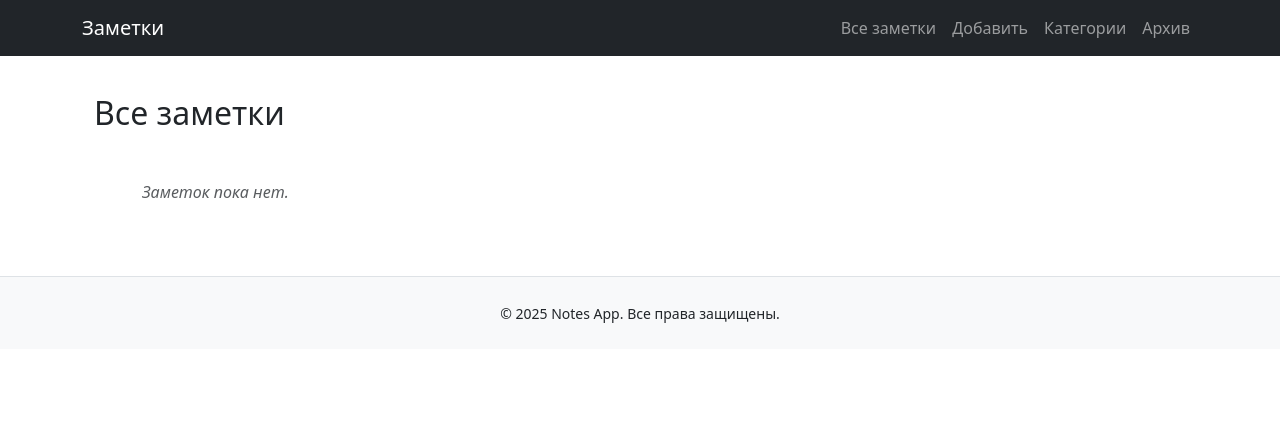
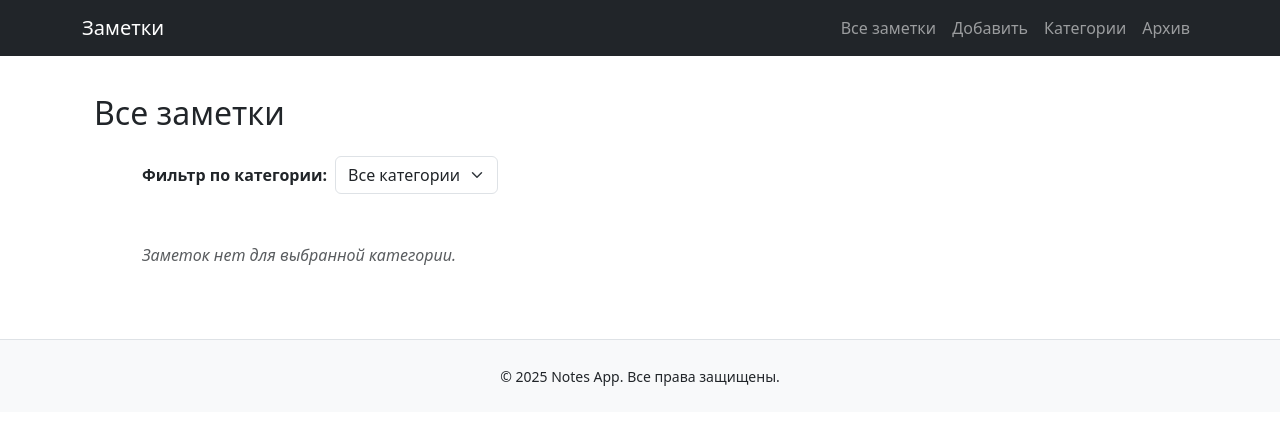
Before and after one commit to alinasheleg/my-note-app, a Next.js app: page /notes in a window 1280 px wide. Shown: the top 424 px of the page. Built offline with nearby package versions, Linux system fonts and the light colour scheme.

Commit message:
feat: реализован фильтр заметок по категориям и показ категории у каждой заметки

```diff
--- a/src/components/NotesList.tsx
+++ b/src/components/NotesList.tsx
@@ -1,29 +1,58 @@
 'use client';
 
+import { useState } from "react";
 import { useNotesStore } from "@/store/useNotesStore";
+import { useCategoriesStore } from "@/store/useCategoriesStore";
 
 export default function NotesList() {
   const notes = useNotesStore((state) => state.notes);
+  const categories = useCategoriesStore((state) => state.categories);
 
-  if (notes.length === 0) {
-    return (
-      <p className="text-start text-muted fst-italic py-4 ps-5">
-        Заметок пока нет.
-      </p>
-    );
-  }
+  const [selectedCategoryId, setSelectedCategoryId] = useState<number | "all">("all");
+
+  const filteredNotes = selectedCategoryId === "all"
+    ? notes
+    : notes.filter((note) => note.categoryId === selectedCategoryId);
 
   return (
+    <div>
+      {/* Фильтр по категориям */}
+      <div className="mb-4 ps-5">
+        <label className="form-label fw-semibold me-2">Фильтр по категории:</label>
+        <select
+          value={selectedCategoryId}
+          onChange={(e) =>
+            setSelectedCategoryId(e.target.value === "all" ? "all" : Number(e.target.value))
+          }
+          className="form-select w-auto d-inline-block"
+        >
+          <option value="all">Все категории</option>
+          {categories.map((cat) => (
+            <option key={cat.id} value={cat.id}>
+              {cat.name}
+            </option>
+          ))}
+        </select>
+      </div>
+
+      {/* Список заметок */}
+      {filteredNotes.length === 0 ? (
+        <p className="text-start text-muted fst-italic py-4 ps-5">
+          Заметок нет для выбранной категории.
+        </p>
+      ) : (
         <ul
           className="list-group mb-5"
           style={{
-        maxWidth: '1000px', // стало шире
+            maxWidth: '1000px',
             marginLeft: '4%',
             marginTop: '2rem',
             gap: '1rem',
           }}
         >
-      {notes.map((note) => (
+          {filteredNotes.map((note) => {
+            const category = categories.find((c) => c.id === note.categoryId);
+            return (
               <li
                 key={note.id}
                 className="list-group-item list-group-item-action border rounded shadow-sm mb-3"
@@ -32,14 +61,17 @@ export default function NotesList() {
                 <h5 className="fw-semibold text-primary text-truncate mb-2">
                   {note.title}
                 </h5>
-          <p
-            className="text-body"
-            style={{ maxHeight: '4.5em', overflow: 'hidden' }}
-          >
+                <p className="text-body" style={{ maxHeight: '4.5em', overflow: 'hidden' }}>
                   {note.content}
                 </p>
+                <small className="text-muted">
+                  Категория: <strong>{category?.name || "Без категории"}</strong>
+                </small>
               </li>
-      ))}
+            );
+          })}
         </ul>
+      )}
+    </div>
   );
 }
```
Lines whose indentation alone changed are shown as unchanged.
